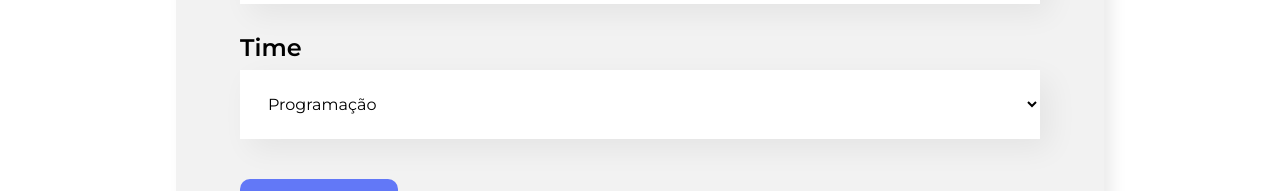
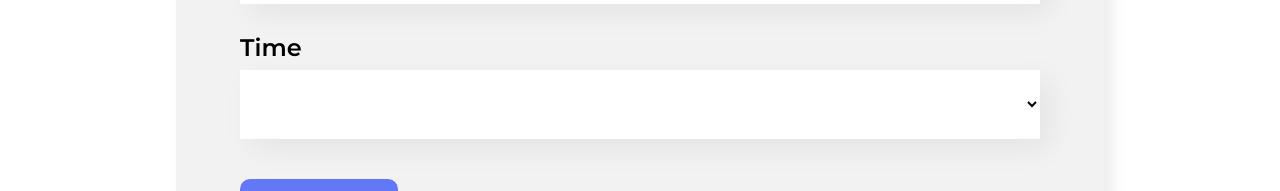
Before and after one commit to thaleseqb/ChartDashboard, a React (Create React App) app: page / in a window 1280 px wide. Shown: the part 1067-1258 px from the top of the page. Built offline with nearby package versions, Linux system fonts and the light colour scheme.

Commit message:
some corrections

```diff
--- a/src/App.js
+++ b/src/App.js
@@ -47,7 +47,6 @@ function App() {
   const [colaborators, setColaborators] = useState([]);
 
   const onNewAddedColaborator = (colaborator) => {
-    console.log(colaborator);
     setColaborators([...colaborators, colaborator]);
   }
 
--- a/src/components/Colaborator/index.js
+++ b/src/components/Colaborator/index.js
@@ -1,9 +1,9 @@
 import "./Colaborator.css"
 
-const Colaborator = ( {name, role, image} ) => {
+const Colaborator = ( {name, role, image, backgroundColor} ) => {
     return (
         <div className="colaborator">
-            <div className="header">
+            <div className="header" style={{backgroundColor}}>
                 <img src={image} alt="Thales Quadros" />
             </div>
             <div className="footer">
--- a/src/components/DropDown/index.js
+++ b/src/components/DropDown/index.js
@@ -11,7 +11,8 @@ const DropDown = (props) => {
                 value={props.value}
                 onChange={event => props.onChanging(event.target.value)}
             >
-                {props.itens.map(item => {
+            <option value=""></option>
+            {props.itens.map(item => {
                     return <option key={item}>{item}</option>
                 })};
             </select>
--- a/src/components/Team/index.js
+++ b/src/components/Team/index.js
@@ -16,6 +16,8 @@ const Team = (props) => {
 
             <div className="colaborators">
                 {props.colaborators.map(colaborator => <Colaborator
+                    backgroundColor={props.primaryColor}
+                    key={colaborator.name}
                     name={colaborator.name}
                     role={colaborator.role}
                     image={colaborator.image}
```
